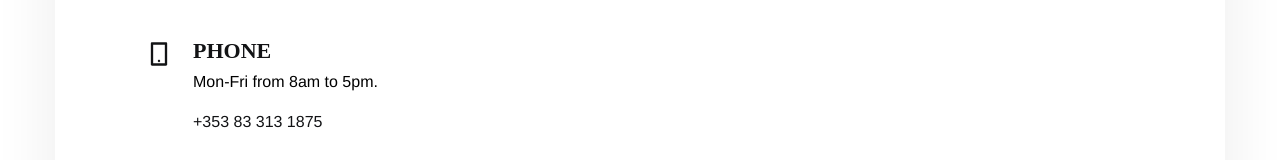
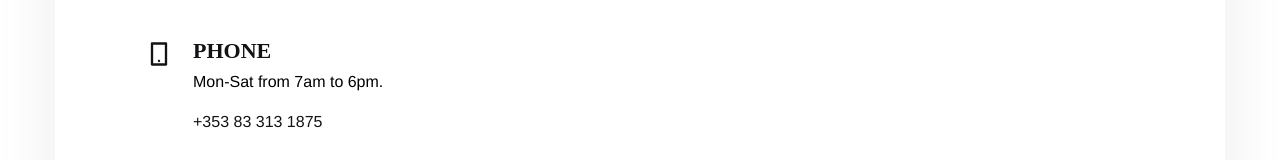
Before and after one commit to JuniorTorresMTJ/form_construction_website, a Next.js app: page /contact in a window 1280 px wide. Shown: the part 478-638 px from the top of the page. Built offline with nearby package versions, Linux system fonts and the light colour scheme; a web font is replaced by a local one.

Commit message:
Update page.jsx

```diff
--- a/app/contact/page.jsx
+++ b/app/contact/page.jsx
@@ -51,7 +51,7 @@ const Contact = () => {
                     <h5 className="text-[22px] font-semibold uppercase  font-primary leading-none mb-2">
                       Phone
                     </h5>
-                    <p className="mb-4">Mon-Fri from 8am to 5pm.</p>
+                    <p className="mb-4">Mon-Sat from 7am to 6pm.</p>
                     <a
                       href="https://wa.me/353833131875"
                       target="_blank"
```
